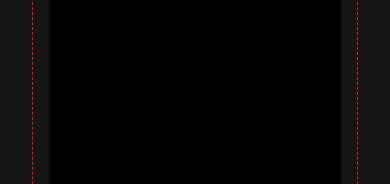
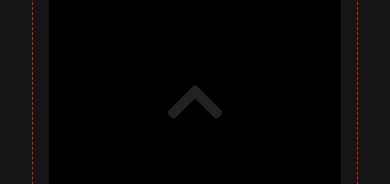
Before and after one commit to rajaabhaysingh/rasyu.ga, a React (Create React App) app: page / in a window 390 px wide. Shown: the part 279-463 px from the top of the page. Built offline with nearby package versions, Linux system fonts and the light colour scheme.

Commit message:
Intro UI fix

```diff
--- a/public/index.html
+++ b/public/index.html
@@ -16,6 +16,11 @@
       href="https://fonts.googleapis.com/css2?family=Montserrat:wght@100;500;900&display=swap"
       rel="stylesheet"
     />
+    <link
+      rel="stylesheet"
+      href="https://use.fontawesome.com/releases/v5.12.1/css/all.css"
+      crossorigin="anonymous"
+    />
     <link rel="manifest" href="%PUBLIC_URL%/manifest.json" />
     <title>React App</title>
   </head>
--- a/src/components/Slides/Intro.js
+++ b/src/components/Slides/Intro.js
@@ -3,6 +3,7 @@ import React from "react";
 // styling
 import { makeStyles } from "@material-ui/core";
 import useGlobalStyles from "../../styles/globalStyles";
+import clsx from "clsx";
 
 const useStyles = makeStyles((theme) => ({
   root: {
@@ -48,6 +49,7 @@ const useStyles = makeStyles((theme) => ({
     textAlign: "center",
   },
   txtWhite: {
+    marginTop: 32,
     fontWeight: 100,
     fontSize: "2rem",
     [theme.breakpoints.down("sm")]: {
@@ -55,6 +57,14 @@ const useStyles = makeStyles((theme) => ({
     },
     color: theme.palette.common.white,
     textAlign: "center",
+  },
+  icon: {
+    fontSize: "4rem",
+    color: "#ffffff22",
+    display: "none",
+    [theme.breakpoints.down("sm")]: {
+      display: "block",
+    },
   },
 }));
 
@@ -67,6 +77,7 @@ const Home = () => {
       <div className={cls.containerWrapper}>
         <div className={cls.container}>
           <div className={cls.mainTxt}>RAS YUGA</div>
+          <i className={clsx("fas fa-chevron-up mar-t-32", cls.icon)}></i>
           <div className={cls.txtWhite}>The yuga of my professional life.</div>
         </div>
       </div>
```
